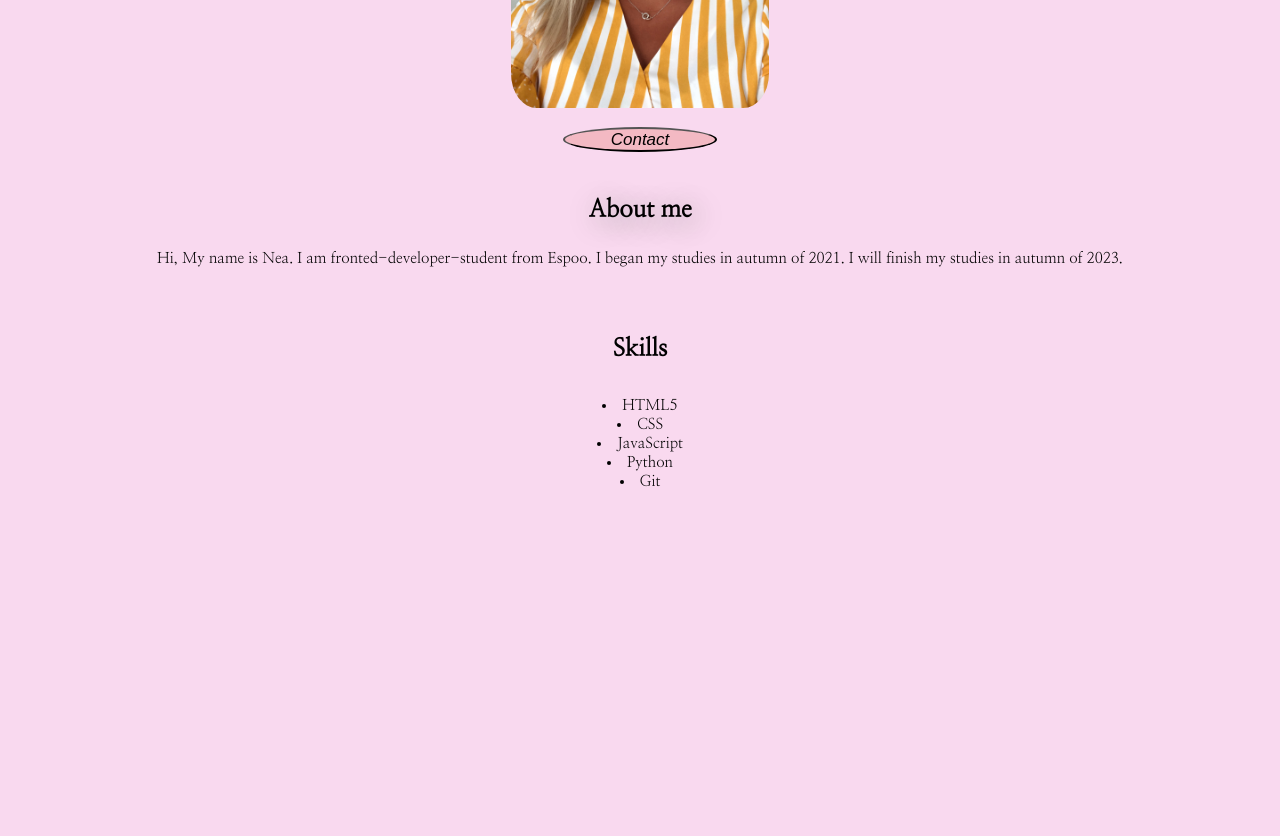
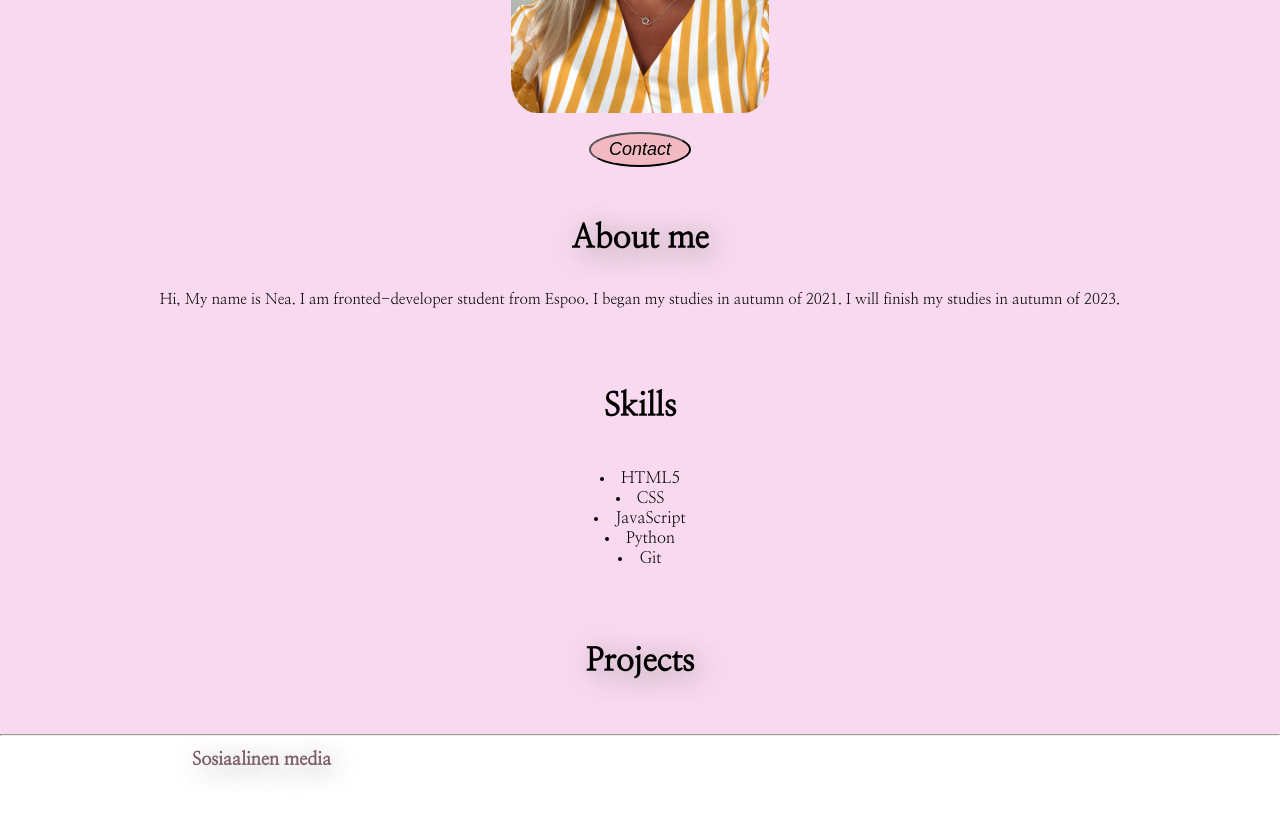
Before and after one commit to Neaweb/neaweb.github.io, a plain HTML site: page index.html in a window 1280 px wide. Shown: the part 420-1256 px from the top of the page. Before the commit the page ends 911 px from the top, so only its background shows below. Drawn offline with Linux system fonts and the light colour scheme.

Commit message:
lisää muutoksia

```diff
--- a/index.html
+++ b/index.html
@@ -29,7 +29,9 @@
     <br>
     <br>
     <h3><strong>About me</strong></h3>
-<p>Hi, My name is Nea. I am fronted-developer-student from Espoo. I began my studies in autumn of 2021. I will finish my studies in autumn of 2023. </p>
+<p>Hi, My name is Nea. I am fronted-developer student from Espoo. I began my studies in autumn of 2021. I will finish my studies in autumn of 2023. </p>
+
+
 <br>
     <h4><strong>Skills</strong></h4>
     <li>HTML5</li>
@@ -37,6 +39,12 @@
     <li>JavaScript</li>
     <li>Python</li>
     <li>Git</li>
+    <br>
+    <h5>Projects</h5>
+    <hr>
+    <div id="main-container">
+        <h6>Sosiaalinen media</h6>
+    </div>
 
 </body>
 </html>
--- a/style.css
+++ b/style.css
@@ -1,7 +1,7 @@
 @import url('https://fonts.googleapis.com/css2?family=Nanum+Myeongjo&display=swap');
 
 #nav-container {
-    height: 70px;
+    height: 75px;
     align-items: center;
     background-color: rgb(255, 255, 255);
     display: flex;
@@ -13,8 +13,11 @@ a{
     text-decoration: none;
     color: rgb(15, 15, 15);
     font-size: larger;
-    align-items: flex-end;
   }
+  a:hover{
+    color: rgb(124, 93, 104);
+    text-decoration:underline;
+}
 
 h1{
     color: rgb(124, 93, 104);
@@ -54,23 +57,47 @@ body{
     }
     hr{
         margin-top: 0%;
+        margin-bottom: 0%;
         border-color: 124, 93, 104
     }
     button{
-        height: 25px;
-        width: 12%;
+        height: 35px;
+        width: 8%;
         font-style: oblique;
         border-radius: 50%;
-        font-size: 17px;
+        font-size: 18px;
         background-color: rgb(243, 185, 195);
         border-color: 124, 93, 104
     }
     h3{
         text-align: center;
         text-shadow:5px 5px 30px grey ;
-        font-size: x-large;
+        font-size: xx-large;
     }
     h4{
-        font-size: x-large;
+        font-size: xx-large;
         text-align: center;
     }
+    li{
+        font-size: medium;
+    }
+    #main-container{
+        height: 100px;
+        background-color: rgb(255, 255, 255);
+        display: flex;
+        flex-wrap: wrap;
+       justify-content: left;
+        flex-direction: row;
+    }
+h5{
+    text-align: center;
+    text-shadow:5px 5px 30px grey ;
+    font-size: xx-large;
+}
+h6{
+    font-size: larger;
+    text-shadow:5px 5px 30px grey ;
+    margin-top: 1%;
+    color: rgb(124, 93, 104);
+    margin-left: 15%;
+}
```
